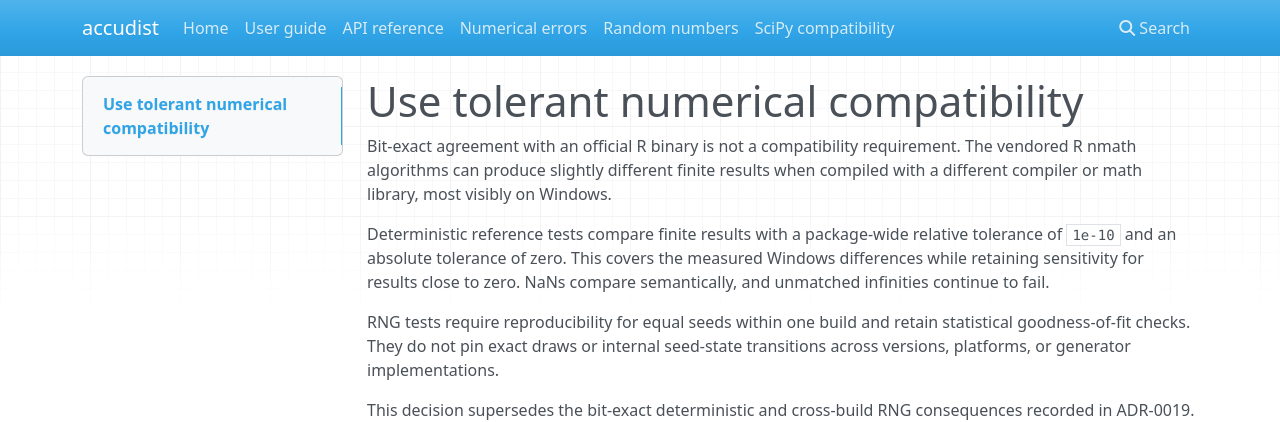
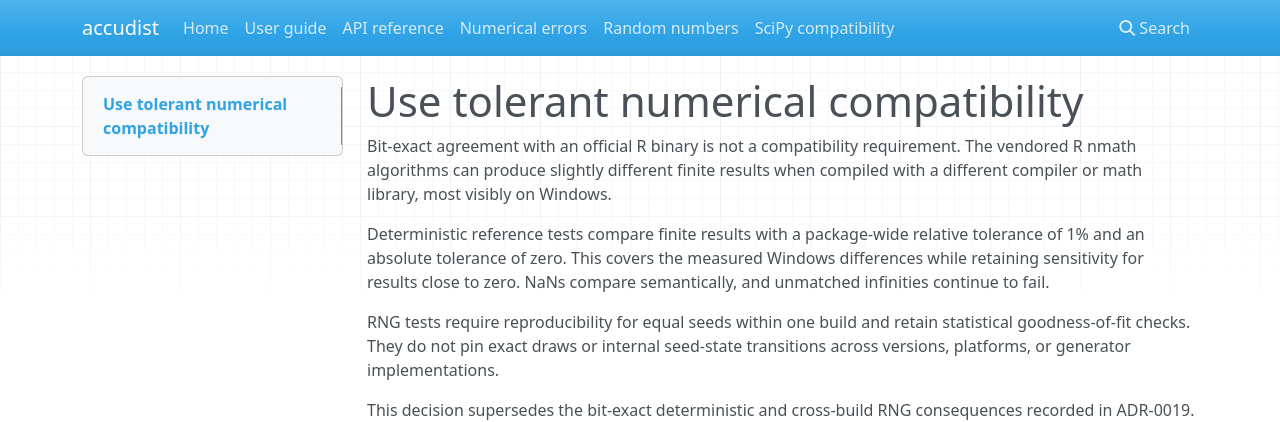
Before and after one commit to hyunminkang/accudist, an MkDocs documentation site: the page built from docs/adr/0020-tolerant-numerical-compatibility.md, in a window 1280 px wide. Shown: the top 422 px of the page. Built offline with MkDocs 1.6.1, drawn with Linux system fonts in a browser that asks for light colours; nearby versions of some CDN libraries.

```diff
--- a/docs/adr/0020-tolerant-numerical-compatibility.md
+++ b/docs/adr/0020-tolerant-numerical-compatibility.md
@@ -10,9 +10,9 @@ The vendored R nmath algorithms can produce slightly different finite results wh
 compiled with a different compiler or math library, most visibly on Windows.
 
 Deterministic reference tests compare finite results with a package-wide relative
-tolerance of `1e-10` and an absolute tolerance of zero. This covers the measured
-Windows differences while retaining sensitivity for results close to zero. NaNs
-compare semantically, and unmatched infinities continue to fail.
+tolerance of 1% and an absolute tolerance of zero. This covers the measured Windows
+differences while retaining sensitivity for results close to zero. NaNs compare
+semantically, and unmatched infinities continue to fail.
 
 RNG tests require reproducibility for equal seeds within one build and retain
 statistical goodness-of-fit checks. They do not pin exact draws or internal seed-state
```
Also changed, not shown: CONTEXT.md (+2 -2 lines), docs/index.md (+1 -1 lines), docs/user-guide.md (+1 -1 lines), 5 other files.
